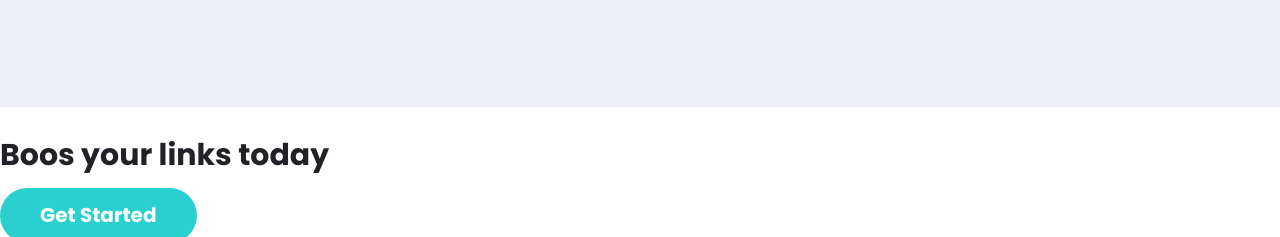
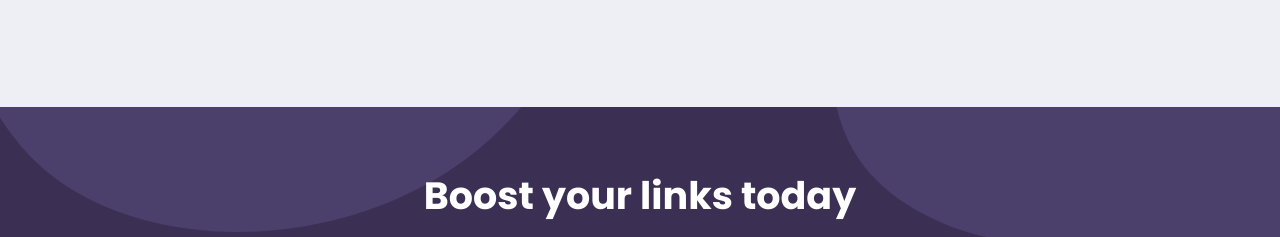
Before and after one commit to fbtot/url-shortening-api, a website: page index.html in a window 1280 px wide. Shown: the part 1597-1834 px from the top of the page. Drawn offline with nearby package versions, Linux system fonts and the light colour scheme.

Commit message:
feat(css): get started section styles

```diff
--- a/index.html
+++ b/index.html
@@ -136,7 +136,7 @@
       <!-- ··········································· § GET STARTED ··· -->
       <!-- ======================================== -->
       <div class="get-started-container dark-theme">
-        <h2 class="get-started__title">Boos your links today</h2>
+        <h2 class="get-started__title">Boost your links today</h2>
         <button class="get-started__button button-cyan button-pill">Get Started</button>
       </div>
     </main>
--- a/scss/abstracts/_settings.scss
+++ b/scss/abstracts/_settings.scss
@@ -24,6 +24,7 @@ $mobile-width: $desktop-width - 1px;
 
   --text-color: var(--grayish-violet);
   --accent-color: var(--cyan);
+  --headings-color: var(--very-dark-violet);
   // Typography
   --base-font-size: #{$base-font-size};
   --small-font-size: #{$small-font-size};
@@ -37,8 +38,12 @@ $mobile-width: $desktop-width - 1px;
   --h5-font-size: 1.1rem;
   --h6-font-size: 1rem;
   --small-border-radius: 0.3rem;
+
+  .dark-theme {
+    --text-color: white;
+    --headings-color: white;
+  }
 }
-
 @media screen and (min-width: $width-700) {
   :root {
     --h1-font-size: 4rem;
--- a/scss/base/_html.scss
+++ b/scss/base/_html.scss
@@ -39,7 +39,7 @@ h5,
 h6 {
   margin-top: 1em;
   margin-bottom: 0.5em;
-  color: var(--very-dark-violet);
+  color: var(--headings-color);
 }
 
 h1 {
--- /dev/null
+++ b/scss/layout/_get-started.scss
@@ -0,0 +1,23 @@
+@use "../index.scss" as *;
+
+.get-started-container {
+  background: var(--dark-violet) url(../../images/bg-boost-mobile.svg) 0 0 no-repeat;
+  background-size: cover;
+  text-align: center;
+  padding: 5.5rem 0 5rem;
+  @include mq($desktop-width, up) {
+    background: var(--dark-violet) url(../../images/bg-boost-desktop.svg) 0 0 no-repeat;
+    padding: 3.3rem 0;
+  }
+}
+
+.get-started__title {
+  margin-top: 0;
+  margin-bottom: 1rem;
+  font-size: 1.5rem;
+
+  @include mq($desktop-width, up) {
+    font-size: 1.9rem;
+    margin-bottom: 1.5rem;
+  }
+}
--- a/scss/main.scss
+++ b/scss/main.scss
@@ -12,5 +12,6 @@
 @use "./layout/header.scss" as *;
 @use "./layout/hero.scss" as *;
 @use "./layout/features.scss" as *;
+@use "./layout/get-started.scss" as *;
 
 // @use "./themes/" as * ;
```
Also changed, not shown: css/main.css, css/mainDist.css, 2 other files.
